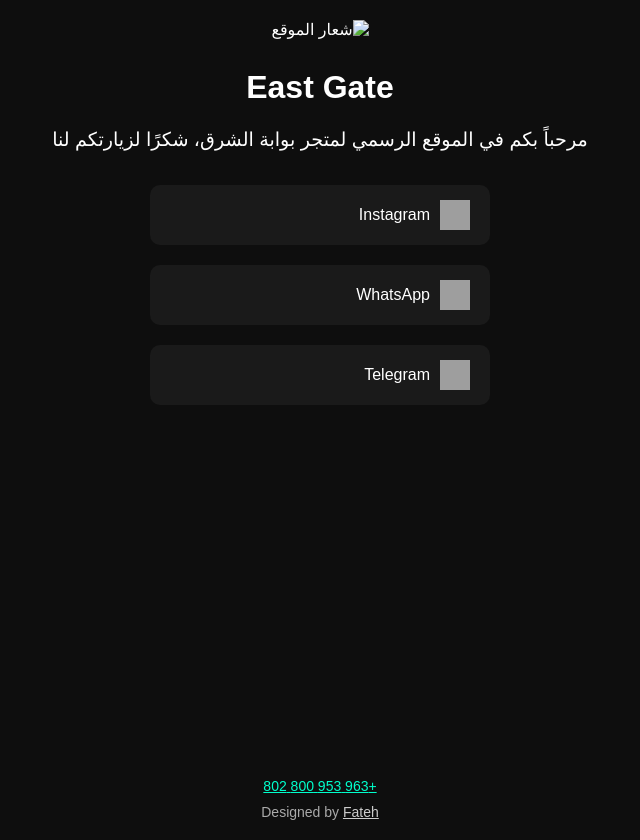
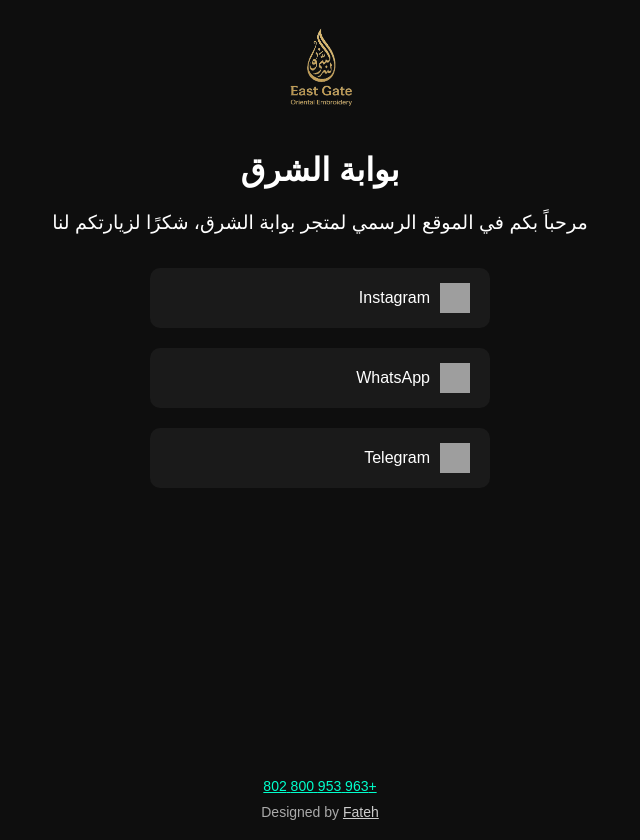
Before and after one commit to sharqprint/east-gate, a plain HTML site: page index.html in a window 1280 px wide. Shown: the whole page, without its empty margins (320-960 px from the left). Drawn offline with Linux system fonts and the light colour scheme; grey boxes are pictures that could not be loaded.

Commit message:
Update index.html

```diff
--- a/index.html
+++ b/index.html
@@ -94,8 +94,8 @@
   </style>
 </head>
 <body>
-  <img src="logo" alt="شعار الموقع" class="logo">
-  <header>East Gate</header>
+  <img src="logo.png" alt="logo" class="logo">
+  <header>بوابة الشرق</header>
   <div class="welcome-message">
     مرحباً بكم في الموقع الرسمي لمتجر بوابة الشرق، شكرًا لزيارتكم لنا
   </div>
```
